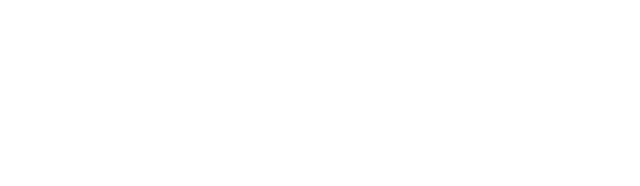
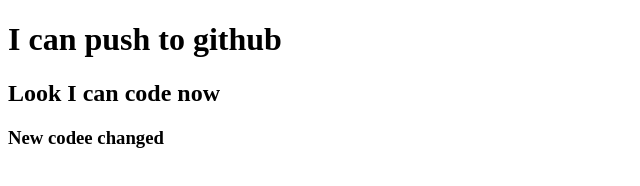
Before and after one commit to Shourovcool/my-second-repo, a plain HTML site: page index.html in a window 1280 px wide. Shown: the whole page, without its empty margins (0-640 px from the left). Drawn offline with Linux system fonts and the light colour scheme.

Commit message:
addeded header

```diff
--- a/index.html
+++ b/index.html
@@ -6,6 +6,8 @@
     <title>My second github repo</title>
 </head>
 <body>
-
+    <h1>I can push to github</h1>
+    <h2>Look I can code now</h2>
+    <h3>New codee changed</h3>
 </body>
 </html>
```
